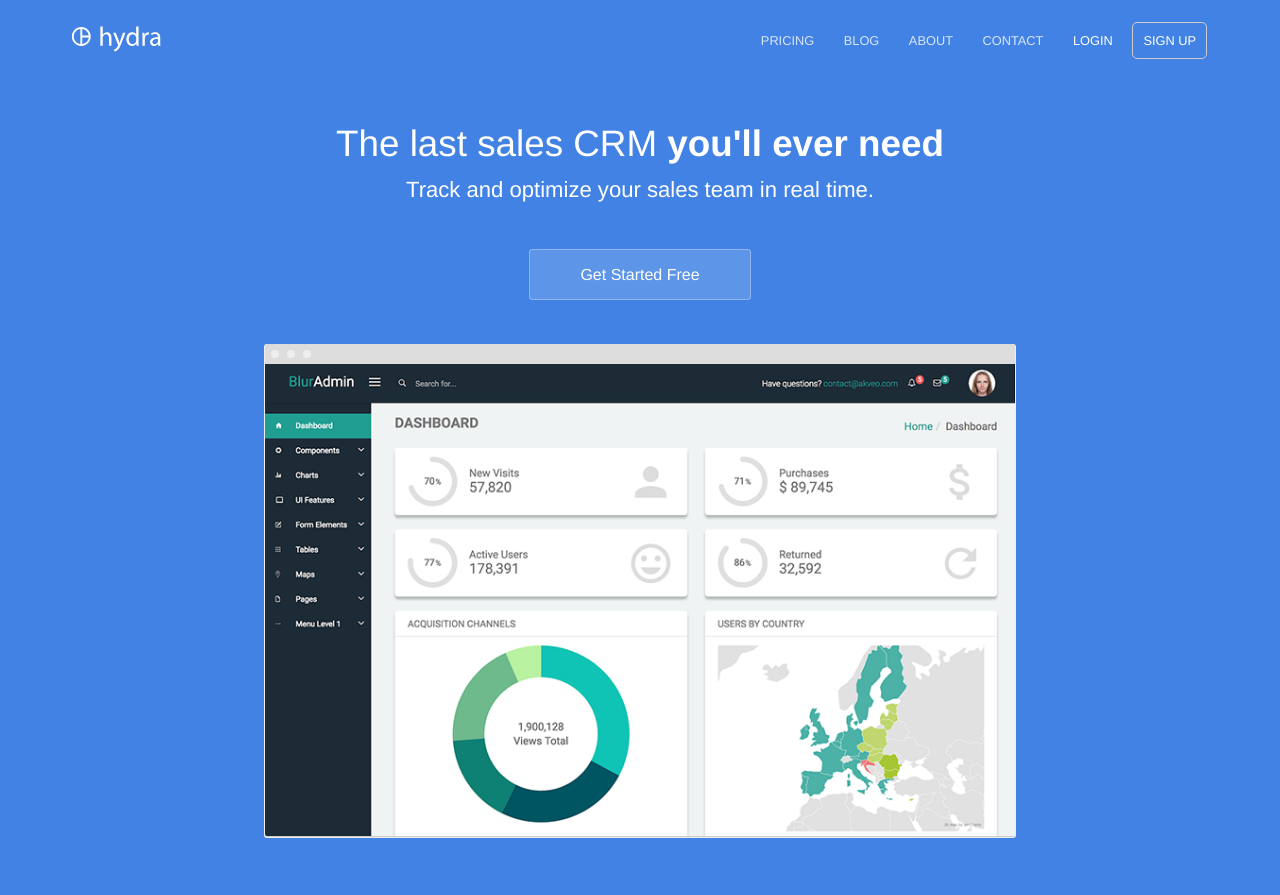
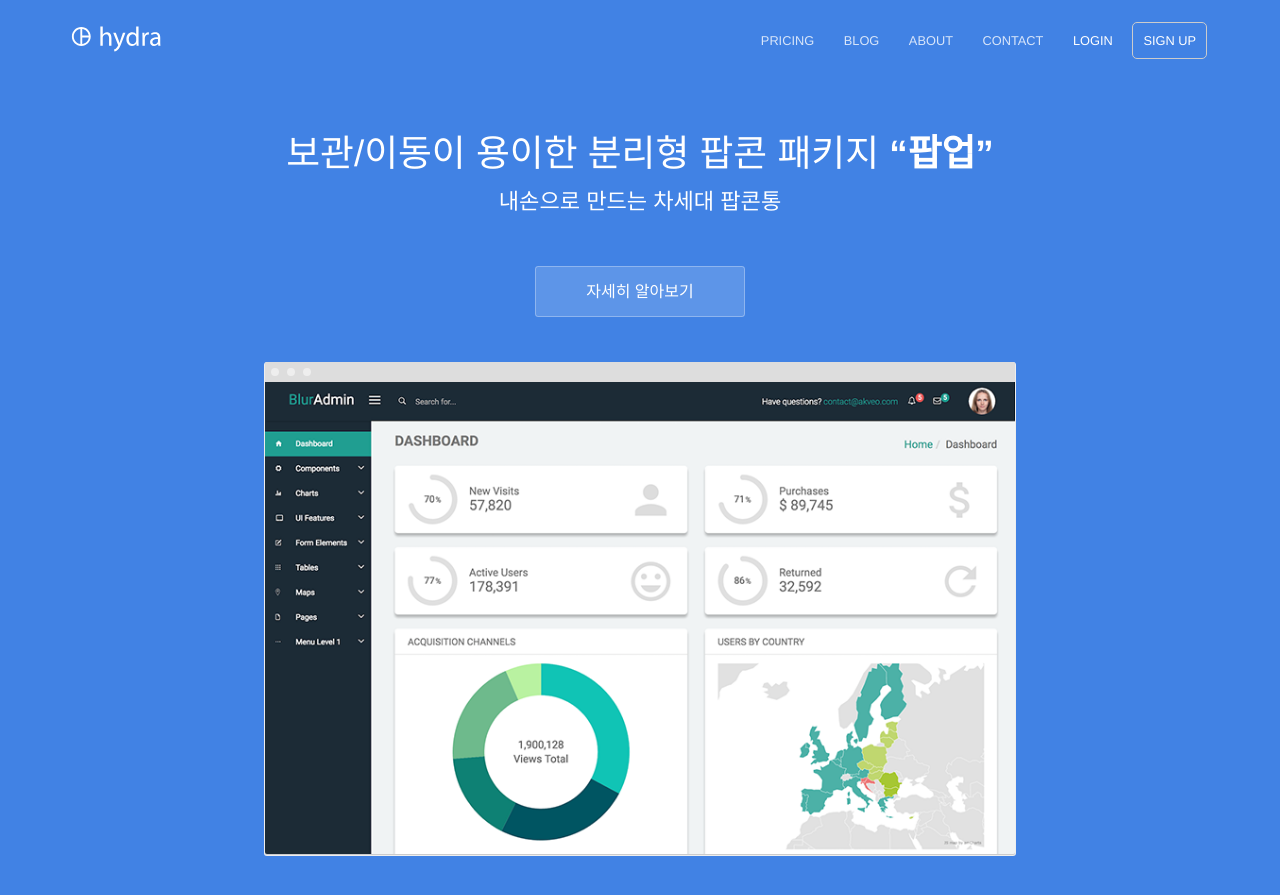
Before and after one commit to popupbox/popupbox.github.io, a Jekyll site: the page built from index.html, in a window 1280 px wide and 900 px high. Shown: the top 895 px of the window. Built offline with Jekyll 4.4.1, drawn with Linux system fonts in a browser that asks for light colours.

Commit message:
Add : update

```diff
--- a/_config.yml
+++ b/_config.yml
@@ -1,8 +1,8 @@
 # ----
 # Site
 
-title: Hydra Template
-url: "https://proud-alligator.cloudvent.net"
+title: PopUp!
+url: "https://popupbox.github.io/"
 baseurl:
 google_analytics_key:
 google_maps_javascript_api_key:
@@ -10,7 +10,7 @@ disqus_shortname:
 
 # Values for the jekyll-seo-tag gem (https://github.com/jekyll/jekyll-seo-tag)
 logo: /siteicon.png
-description: Product marketing template for Jekyll.
+description: 보관/이동이 용이한 분리형 팝콘 패키지 “팝업”
 author:
   name:
   email:
@@ -23,7 +23,7 @@ social:
 # -----
 # Build
 
-timezone: Etc/UTC
+timezone: Asia/Seoul
 
 collections:
   staff_members:
--- a/index.html
+++ b/index.html
@@ -4,9 +4,9 @@ description: Track and optimize your sales team in real time
 ---
 <section class="hero">
 	<div class="text-container">
-		<h1 class="editable">The last sales CRM <strong>you'll ever need</strong></h1>
-		<p class="subtext editable">Track and optimize your sales team in real time.</p>
-		<div class="cta button alt"><a href="{{ site.baseurl }}/contact/">Get Started Free</a></div>
+		<h1 class="editable">보관/이동이 용이한 분리형 팝콘 패키지<strong> “팝업”</strong></h1>
+		<p class="subtext editable">내손으로 만드는 차세대 팝콘통</p>
+		<div class="cta button alt"><a href="{{ site.baseurl }}/contact/">자세히 알아보기</a></div>
 		<div>
 			<img src="{{ site.baseurl }}/images/dashboard.png" alt="Screenshot" class="screenshot editable" />
 		</div>
```
